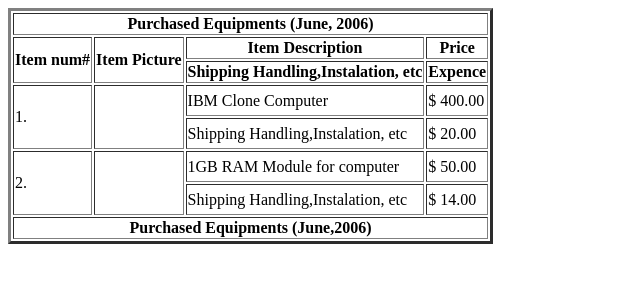
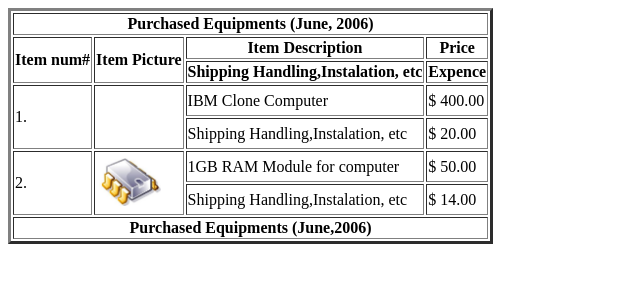
Before and after one commit to Desarrolladores2020/practica-pp9, a plain HTML site: page index.html in a window 1280 px wide. Shown: the whole page, without its empty margins (0-640 px from the left). Drawn offline with Linux system fonts and the light colour scheme; files whose address does not match are found by name.

Commit message:
Add files via upload

```diff
--- a/index.html
+++ b/index.html
@@ -42,7 +42,7 @@
 		</tr>
 		<tr>
 			<td colspan="2" rowspan="2">2. </td>
-			<td colspan="2" rowspan="2"><img ></td>
+			<td colspan="2" rowspan="2"><img src="c:/archivos/imagen2.jpg"></td>
 			<td>1GB RAM Module for computer</td>
 			<td>$ 50.00</td>
 		</tr>
```
